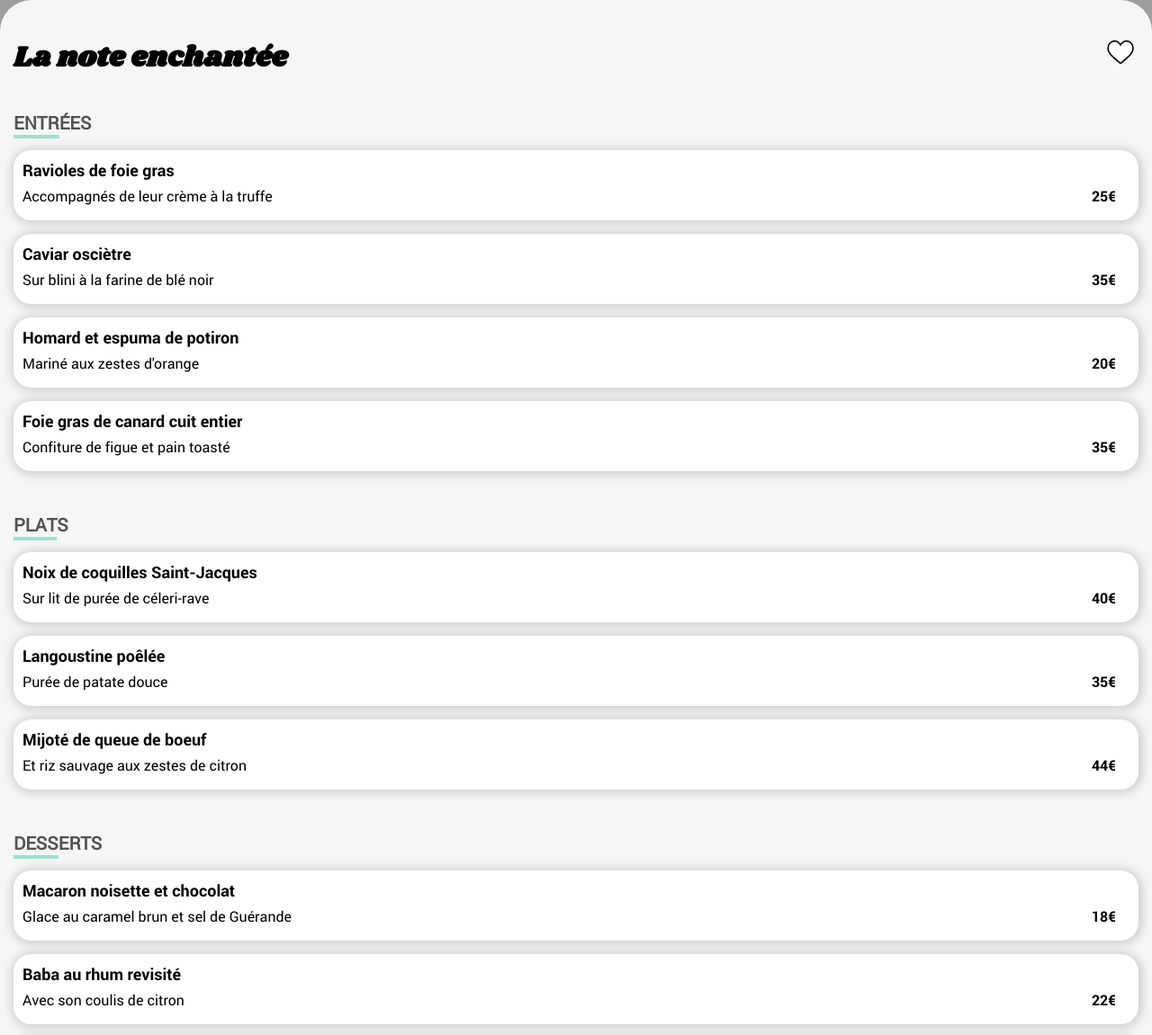
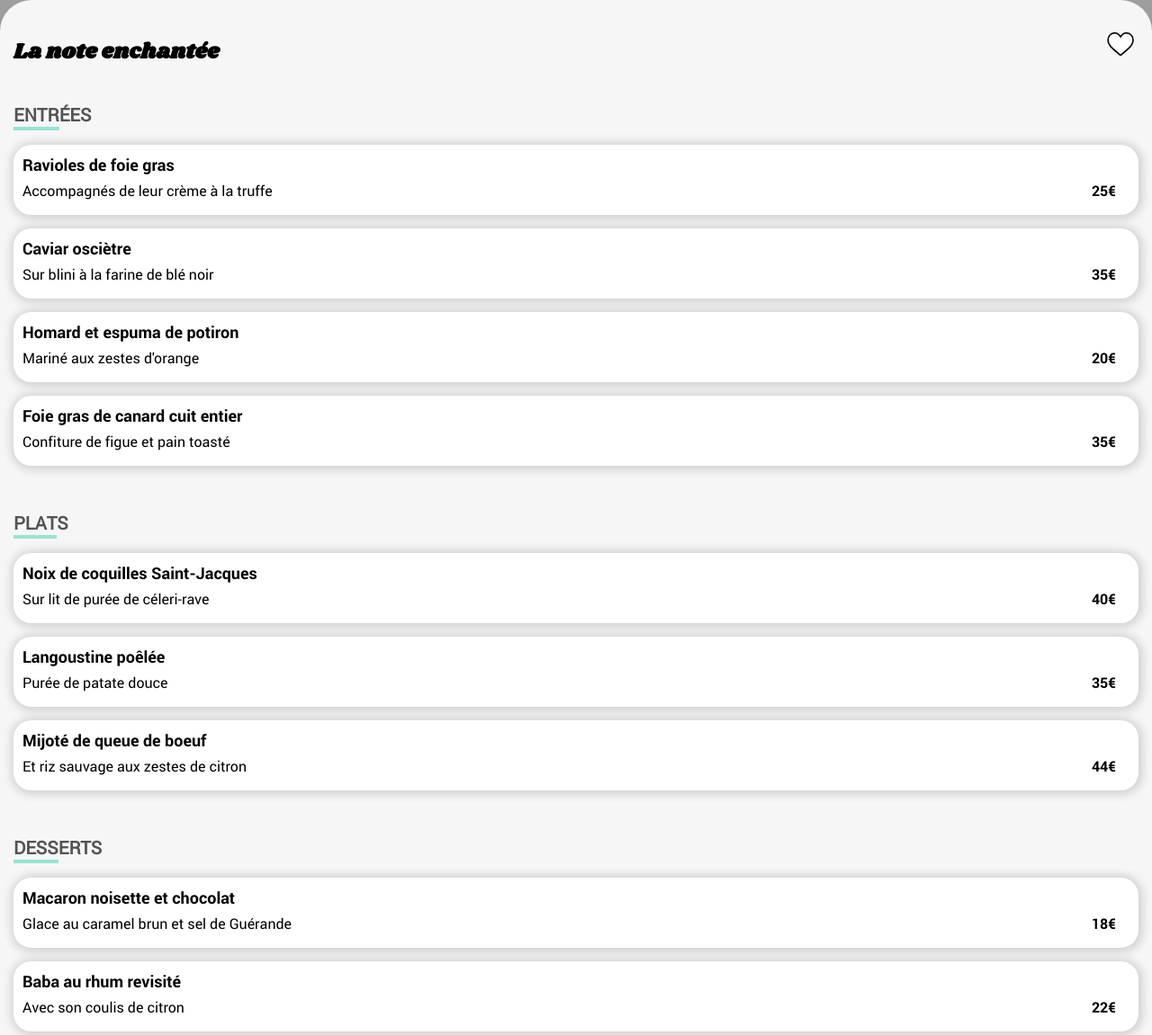
Before and after one commit to Yanguel/Ohmyfood-Projet-3GitHub, a plain HTML site: page La-note-enchantée.html in a window 1280 px wide. Shown: the part 277-1428 px from the top of the page at 90% size. Drawn offline with Linux system fonts and the light colour scheme; grey boxes are pictures that could not be loaded; files whose address does not match are found by name.

Commit message:
Mise en place de l'animation delay pour les menus
Mise en place des animations sur les menus (défilement différé) + changement des balises sémantique des titres

```diff
--- a/La-note-enchantée.html
+++ b/La-note-enchantée.html
@@ -33,7 +33,7 @@
 
   <section id="menu">
       <div class="menu__titre">
-          <h1>La note enchantée</h1>
+          <h2>La note enchantée</h2>
           <div class="restaurants__icone1"><svg class="coeur coeurrempli" viewBox="-20 0 550 550" xml:space="preserve">
             <path d="M 376 30 c -27.783 0 -53.255 8.804 -75.707 26.168 c -21.525 16.647 -35.856 37.85 -44.293 53.268 c -8.437 -15.419 -22.768 -36.621 -44.293 -53.268 C 189.255 38.804 163.783 30 136 30 C 58.468 30 0 93.417 0 177.514 c 0 90.854 72.943 153.015 183.369 247.118 c 18.752 15.981 40.007 34.095 62.099 53.414 C 248.38 480.596 252.12 482 256 482 s 7.62 -1.404 10.532 -3.953 c 22.094 -19.322 43.348 -37.435 62.111 -53.425 C 439.057 330.529 512 268.368 512 177.514 C 512 93.417 453.532 30 376 30z"></path>
           <defs>
@@ -57,8 +57,8 @@
       </div>
 
       <div class="entrees">
-          <h2 class="entrees__titre"><span class="border1">ENTR</span>ÉES</h2>
-          <div class="entrees__texttartare">
+          <h3 class="entrees__titre"><span class="border1">ENTR</span>ÉES</h3>
+          <div class="entrees__texttartare controlopacity" id="case-1">
               <h4>Ravioles de foie gras </h4>
               <div class="textetprix">
                   <p class="description">Accompagnés de leur crème à la truffe </p>
@@ -67,7 +67,7 @@
           </div>
 
 
-              <div class="entree__textvelouté">
+              <div class="entree__textvelouté controlopacity" id="case-2">
                   <h4>Caviar osciètre</h4>
                   <div class="textetprix">
                       <p class="description">Sur blini à la farine de blé noir</p>
@@ -75,7 +75,7 @@
                   </div>
               </div>
 
-              <div class="entree__textsoupe">
+              <div class="entree__textsoupe controlopacity" id="case-3">
                   <h4>Homard et espuma de potiron</h4>
                   <div class="textetprix">
                       <p class="description">Mariné aux zestes d'orange</p>
@@ -83,7 +83,7 @@
                   </div>
               </div>
 
-              <div class="entree__textcanard">
+              <div class="entree__textcanard controlopacity" id="case-4">
                 <h4>Foie gras de canard cuit entier</h4>
                 <div class="textetprix">
                     <p class="description">Confiture de figue et pain toasté</p>
@@ -94,9 +94,9 @@
 
 
       <div class="plats">
-          <h2 class="plats__titre2"><span class="border2">PLAT</span>S</h2>
+          <h3 class="plats__titre2"><span class="border2">PLAT</span>S</h3>
 
-          <div class="plats__textcoquille">
+          <div class="plats__textcoquille controlopacity" id="case-5">
               <h4>Noix de coquilles Saint-Jacques</h4>
               <div class="textetprix">
                   <p class="description">Sur lit de purée de céleri-rave</p>
@@ -105,7 +105,7 @@
           </div>
 
 
-              <div class="plats__textmagret">
+              <div class="plats__textmagret controlopacity" id="case-6">
                   <h4>Langoustine poêlée</h4>
                   <div class="textetprix">
                       <p class="description">Purée de patate douce</p>
@@ -113,7 +113,7 @@
                   </div>
               </div>
 
-              <div class="plats__textpigeonneau">
+              <div class="plats__textpigeonneau controlopacity" id="case-7">
                   <h4>Mijoté de queue de boeuf </h4>
                   <div class="textetprix">
                       <p class="description">Et riz sauvage aux zestes de citron</p>
@@ -123,8 +123,8 @@
       </div>
 
       <div class="desserts">
-          <h2 class="desserts__titre3"><span class="border3">DESS</span>ERTS</h2>
-          <div class="desserts__textpetales">
+          <h3 class="desserts__titre3"><span class="border3">DESS</span>ERTS</h3>
+          <div class="desserts__textpetales controlopacity" id="case-8">
               <h4>Macaron noisette et chocolat</h4>
               <div class="textetprix">
                   <p class="description">Glace au caramel brun et sel de Guérande</p>
@@ -133,7 +133,7 @@
           </div>
 
 
-              <div class="desserts__textfondant">
+              <div class="desserts__textfondant controlopacity" id="case-9">
                   <h4>Baba au rhum revisité  </h4>
                   <div class="textetprix">
                       <p class="description">Avec son coulis de citron</p>
@@ -141,7 +141,7 @@
                   </div>
               </div>
 
-              <div class="desserts__textmillefeuille">
+              <div class="desserts__textmillefeuille controlopacity" id="case-10">
                   <h4>Tarte au citron meringuée </h4>
                   <div class="textetprix">
                       <p class="description">Déstructurée</p>
--- a/public/css/La-note-enchantée.css
+++ b/public/css/La-note-enchantée.css
@@ -28,7 +28,14 @@
     font-weight: normal;
     font-style: normal;
     }
-
+    @keyframes opacity{
+      0%{
+        opacity: 0;
+      }
+      100%{
+        opacity: 1;
+      }
+    }
   body{
     width: auto;
   }
@@ -136,9 +143,12 @@
                     align-items: baseline;
                     justify-content: space-between;
                 }
-                h1{
+                h2{
                     padding-top: 25px;
                     padding-left: 15px;
+                    font-family: 'Shrikhand-Regular';
+                }
+                h3{
                     font-family: 'Shrikhand-Regular';
                 }
 
@@ -154,6 +164,21 @@
                 color: #535353;
                 font-family: 'robotoregular';
                 font-size: 20px;
+                }
+                #case-1{
+                  animation-delay: 0.1s;
+                }
+                #case-2{
+                  animation-delay: 0.2s;
+                }
+                #case-3{
+                  animation-delay: 0.3s;
+                }
+                #case-4{
+                  animation-delay: 0.4s;
+                }
+                .controlopacity{
+                  animation: opacity 1s both;
                 }
                 .border1{
                     border-bottom: 4px solid #99e2d0;
@@ -196,6 +221,19 @@
                 .border2{
                 border-bottom: 4px solid #99e2d0;
                 }
+
+                #case-5{
+                  animation-delay: 0.5s;
+                }
+                #case-6{
+                  animation-delay: 0.6s;
+                }
+                #case-7{
+                  animation-delay: 0.7s;
+                }
+                .controlopacity{
+                  animation: opacity 1s both;
+                }
                 .plats__titre2{
                     color: #535353;
                     font-family: 'robotoregular';
@@ -216,6 +254,18 @@
   }
                 .border3{
                     border-bottom: 4px solid #99e2d0;
+                }
+                #case-8{
+                  animation-delay: 0.8s;
+                }
+                #case-9{
+                  animation-delay: 0.9s;
+                }
+                #case-10{
+                  animation-delay: 0.9s;
+                }
+                .controlopacity{
+                  animation: opacity 1s both;
                 }
                .desserts__titre3{
                 color: #535353;
--- a/public/css/La-palette-du-gout.css
+++ b/public/css/La-palette-du-gout.css
@@ -28,7 +28,14 @@
     font-weight: normal;
     font-style: normal;
     }
-
+    @keyframes opacity{
+      0%{
+        opacity: 0;
+      }
+      100%{
+        opacity: 1;
+      }
+    }
   body{
     width: auto;
   }
@@ -138,12 +145,14 @@
                     align-items: baseline;
                     justify-content: space-between;
                 }
-                h1{
-                    padding-top: 25px;
-                    padding-left: 15px;
-                    font-family: 'Shrikhand-Regular';
-                }
-
+                h2{
+                  padding-top: 25px;
+                  padding-left: 15px;
+                  font-family: 'Shrikhand-Regular';
+              }
+              h3{
+                  font-family: 'Shrikhand-Regular';
+              }
 
 
   .entrees{
@@ -156,6 +165,18 @@
                 color: #535353;
                 font-family: 'robotoregular';
                 font-size: 20px;
+                }
+                #case-1{
+                  animation-delay: 0.1s;
+                }
+                #case-2{
+                  animation-delay: 0.2s;
+                }
+                #case-3{
+                  animation-delay: 0.3s;
+                }
+                .controlopacity{
+                  animation: opacity 1s both;
                 }
                 .border1{
                     border-bottom: 4px solid #99e2d0;
@@ -198,6 +219,15 @@
                 .border2{
                 border-bottom: 4px solid #99e2d0;
                 }
+                #case-4{
+                  animation-delay: 0.4s;
+                }
+                #case-5{
+                  animation-delay: 0.5s;
+                }
+                #case-6{
+                  animation-delay: 0.6s;
+                }
                 .plats__titre2{
                     color: #535353;
                     font-family: 'robotoregular';
@@ -218,6 +248,15 @@
   }
                 .border3{
                     border-bottom: 4px solid #99e2d0;
+                }
+                #case-7{
+                  animation-delay: 0.7s;
+                }
+                #case-8{
+                  animation-delay: 0.8s;
+                }
+                #case-9{
+                  animation-delay: 0.9s;
                 }
                .desserts__titre3{
                 color: #535353;
--- a/public/css/Le-délice-des-sens.css
+++ b/public/css/Le-délice-des-sens.css
@@ -28,6 +28,14 @@
     font-weight: normal;
     font-style: normal;
     }
+  @keyframes opacity{
+    0%{
+      opacity: 0;
+    }
+    100%{
+      opacity: 1;
+    }
+  }
 
   body{
     width: auto;
@@ -141,11 +149,14 @@
                     align-items: baseline;
                     justify-content: space-between;
                 }
-                h1{
-                    padding-top: 25px;
-                    padding-left: 15px;
-                    font-family: 'Shrikhand-Regular';
-                }
+                h2{
+                  padding-top: 25px;
+                  padding-left: 15px;
+                  font-family: 'Shrikhand-Regular';
+              }
+              h3{
+                  font-family: 'Shrikhand-Regular';
+              }
 
 
 
@@ -179,6 +190,20 @@
                     border-radius: 20px;
                     margin-bottom: 15px;
                 }
+                #case-1{
+                  animation-delay: 0.1s;
+                }
+                #case-2{
+                  animation-delay: 0.2s;
+                }
+                #case-3{
+                  animation-delay: 0.3s;
+                }
+                .controlopacity{
+                  animation: opacity 1s both;
+                }
+
+
                 h4{
                     font-family: 'robotobold';
                     font-size: 18px;
@@ -201,6 +226,15 @@
                 .border2{
                 border-bottom: 4px solid #99e2d0;
                 }
+                #case-4{
+                  animation-delay: 0.4s;
+                }
+                #case-5{
+                  animation-delay: 0.5s;
+                }
+                #case-6{
+                  animation-delay: 0.6s;
+                }
                 .plats__titre2{
                     color: #535353;
                     font-family: 'robotoregular';
@@ -212,7 +246,6 @@
                     background-color: #ffffff;
                     box-shadow: 1px 1px 10px 4px lightgrey;
                 }
-
   .desserts{
     border-radius: 25px;
     padding-left: 15px;
@@ -221,6 +254,15 @@
   }
                 .border3{
                     border-bottom: 4px solid #99e2d0;
+                }
+                #case-7{
+                  animation-delay: 0.7s;
+                }
+                #case-8{
+                  animation-delay: 0.8s;
+                }
+                #case-9{
+                  animation-delay: 0.9s;
                 }
                .desserts__titre3{
                 color: #535353;
--- a/public/css/menu-a-la-francaise.css
+++ b/public/css/menu-a-la-francaise.css
@@ -28,7 +28,14 @@
   font-weight: normal;
   font-style: normal;
   }
-
+  @keyframes opacity{
+    0%{
+      opacity: 0;
+    }
+    100%{
+      opacity: 1;
+    }
+  }
 body{
   width: auto;
 }
@@ -147,11 +154,14 @@ header{
                   align-items: baseline;
                   justify-content: space-between;
               }
-              h1{
-                  padding-top: 25px;
-                  padding-left: 15px;
-                  font-family: 'Shrikhand-Regular';
-              }
+              h2{
+                padding-top: 25px;
+                padding-left: 15px;
+                font-family: 'Shrikhand-Regular';
+            }
+            h3{
+                font-family: 'Shrikhand-Regular';
+            }
 
 
 
@@ -162,6 +172,19 @@ padding-right: 15px;
 padding-bottom: 15px;
 overflow: hidden;
 }
+#case-1{
+  animation-delay: 0.1s;
+}
+#case-2{
+  animation-delay: 0.2s;
+}
+#case-3{
+  animation-delay: 0.3s;
+}
+.controlopacity{
+  animation: opacity 1s both;
+}
+
 .validation__box{
   opacity: 0;
   position: absolute;
@@ -200,16 +223,7 @@ overflow: hidden;
   align-items: center;
   height: 69px;
 }
-.delay-1{
-  animation-delay: 0.1s
 
-}
-.delay-2{
-  animation-delay: 0.2s
-}
-.delay-3{
-  animation-delay: 0.3s
-}
 
 .entrees__texttartare{
 white-space: nowrap;
@@ -264,6 +278,19 @@ padding-bottom: 15px;
 animation-delay: .1s;
 overflow: hidden;
 }
+
+#case-4{
+  animation-delay: 0.4s;
+}
+
+#case-5{
+  animation-delay: 0.5s;
+}
+
+#case-6{
+  animation-delay: 0.6s;
+}
+
 .plats__textparagrapheetprix {
   position: relative;
   background-color: #ffffff;
@@ -275,20 +302,9 @@ overflow: hidden;
   align-content: center;
   align-items: center;
   height: 69px;
-  animation: itemAppear .6s;
   animation-timing-function: cubic-bezier(.5,1.58,.34,.82);
   animation-fill-mode: both;
 
-}
-.delay-4{
-  animation-delay: 0.4s;
-
-}
-.delay-5{
-  animation-delay: 0.5s;
-}
-.delay-6{
-  animation-delay: 0.6s;
 }
               .plats__prix:hover {
               -webkit-animation: slide-left 0.6s ease-in-out both;
@@ -309,6 +325,15 @@ overflow: hidden;
   padding-bottom: 35px;
   animation-delay: .2s;
   overflow: hidden;
+}
+#case-7{
+  animation-delay: 0.7s;
+}
+#case-8{
+  animation-delay: 0.8s;
+}
+#case-9{
+  animation-delay: 0.9s;
 }
 .desserts__textparagrapheetprix{
   position: relative;
```
Also changed, not shown: La-palette du goût.html (+13 -13 lines), Le-délice-des-sens.html (+14 -13 lines), menu-a-la-francaise.html (+13 -13 lines).
